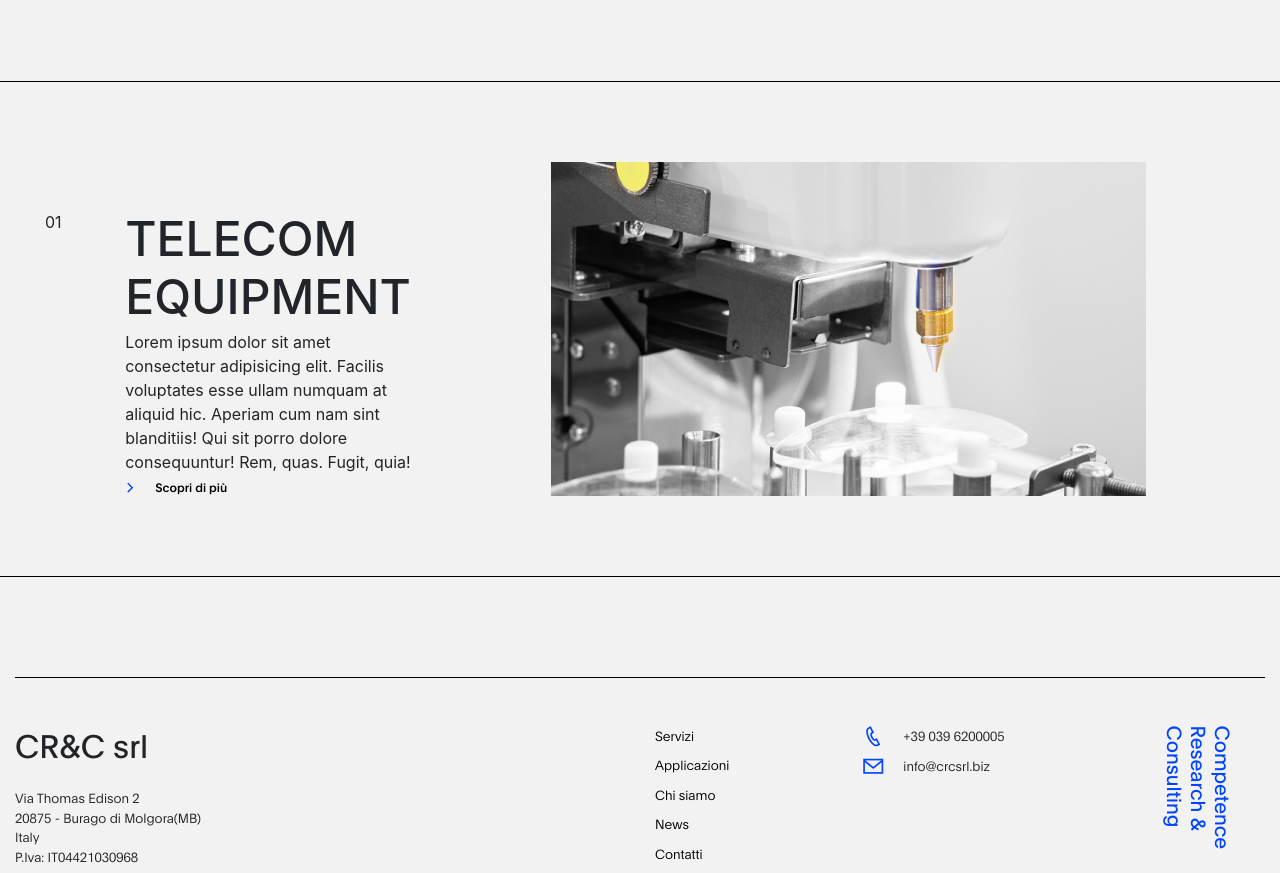
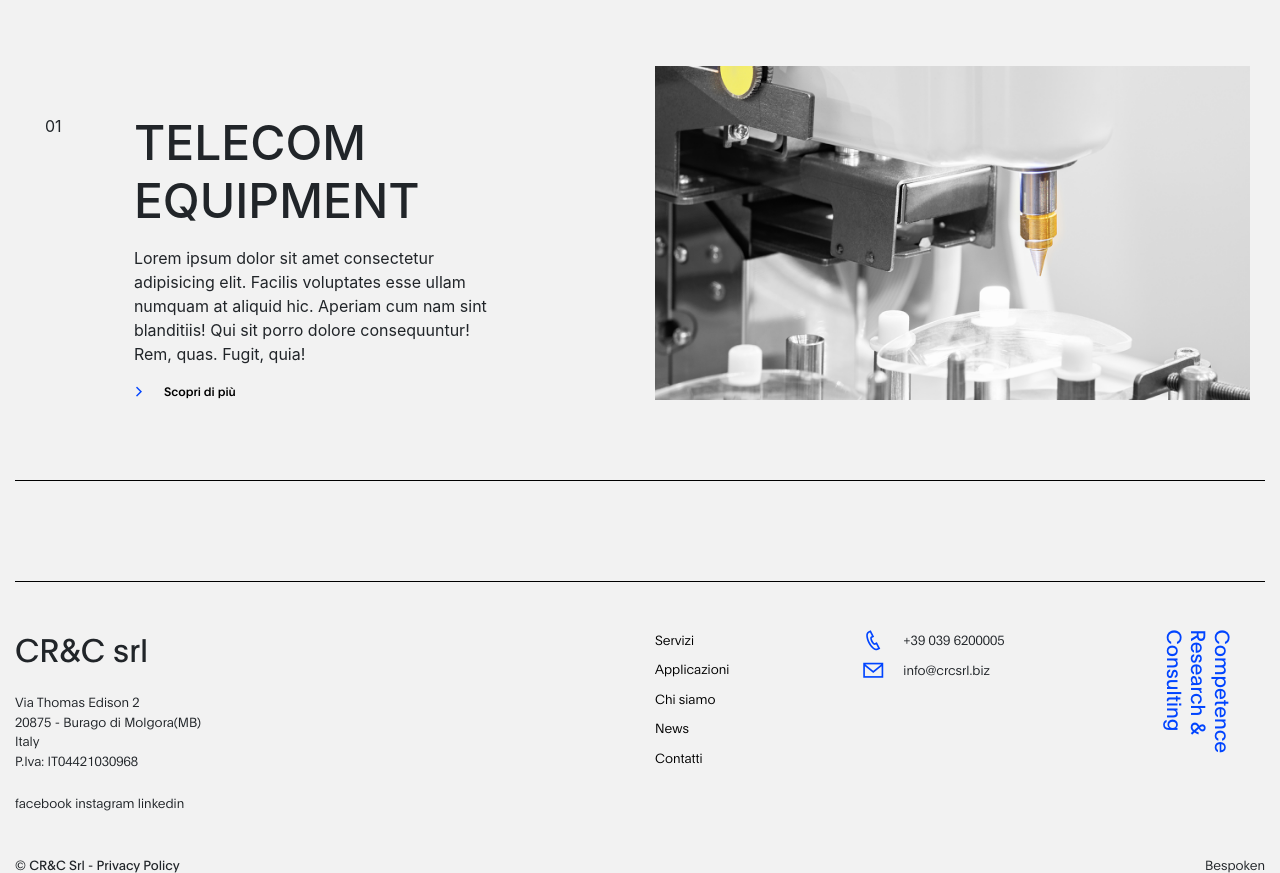
Before and after one commit to pierodg/sito-crc, a PHP site: page /applicazioni.php in a window 1280 px wide. Shown: the part 2752-3625 px from the top of the page. Run offline with PHP 8.4, Linux system fonts and the light colour scheme; some web fonts are replaced.

Commit message:
fix layout applicazioni

```diff
--- a/applicazioni.php
+++ b/applicazioni.php
@@ -55,12 +55,12 @@
             </div>
         </div>
 
-        <div class="container w-2220 py-80 bt-1">
-            <div class="row">
+        <div class="container w-2220">
+            <div class="row py-80 bt-1">
                 <div class="col-6">
                     <img src="asset/tab-img.png" class="img-fluid">
                 </div>
-                <div class="col-4 d-flex align-items-start">
+                <div class="col-5 offset-1 d-flex align-items-start">
                     <div class="row pt-5 h-100">
                         <div class="col-1"><span>01</span></div>
                         <div class="col-11 d-flex">
@@ -74,9 +74,9 @@
                 </div>
             </div>
         </div>
-        <div class="container w-2220 py-80 bt-1">
-            <div class="row">
-                <div class="col-4 d-flex align-items-start">
+        <div class="container w-2220">
+            <div class="row py-80 bt-1">
+                <div class="col-5 d-flex align-items-start">
                     <div class="row pt-5 h-100">
                         <div class="col-1"><span>01</span></div>
                         <div class="col-11 d-flex">
@@ -94,12 +94,12 @@
             </div>
         </div>
 
-        <div class="container w-2220 py-80 bt-1">
-            <div class="row">
+        <div class="container w-2220">
+            <div class="row py-80 bt-1">
                 <div class="col-6">
                     <img src="asset/energy_industry.png" class="img-fluid">
                 </div>
-                <div class="col-4 d-flex align-items-start">
+                <div class="col-5 offset-1 d-flex align-items-start">
                     <div class="row pt-5 h-100">
                         <div class="col-1"><span>01</span></div>
                         <div class="col-11 d-flex">
@@ -113,9 +113,9 @@
                 </div>
             </div>
         </div>
-        <div class="container w-2220 py-80 bt-1">
-            <div class="row">
-                <div class="col-4 d-flex align-items-start">
+        <div class="container w-2220">
+            <div class="row py-80 bt-1">
+                <div class="col-5 d-flex align-items-start">
                     <div class="row pt-5 h-100">
                         <div class="col-1"><span>01</span></div>
                         <div class="col-11 d-flex">
@@ -133,12 +133,12 @@
             </div>
         </div>
 
-        <div class="container w-2220 py-80 bt-1">
-            <div class="row">
+        <div class="container w-2220">
+            <div class="row py-80 bt-1">
                 <div class="col-6">
                     <img src="asset/consumer_electronics.png" class="img-fluid">
                 </div>
-                <div class="col-4 d-flex align-items-start">
+                <div class="col-5 offset-1 d-flex align-items-start">
                     <div class="row pt-5 h-100">
                         <div class="col-1"><span>01</span></div>
                         <div class="col-11 d-flex">
@@ -152,9 +152,9 @@
                 </div>
             </div>
         </div>
-        <div class="container w-2220 py-80 bt-1 bb-1 mb-100">
-            <div class="row">
-                <div class="col-4 d-flex align-items-start">
+        <div class="container w-2220 mb-100">
+            <div class="row py-80 bt-1 bb-1">
+                <div class="col-5 d-flex align-items-start">
                     <div class="row pt-5 h-100">
                         <div class="col-1"><span>01</span></div>
                         <div class="col-11 d-flex">
```
